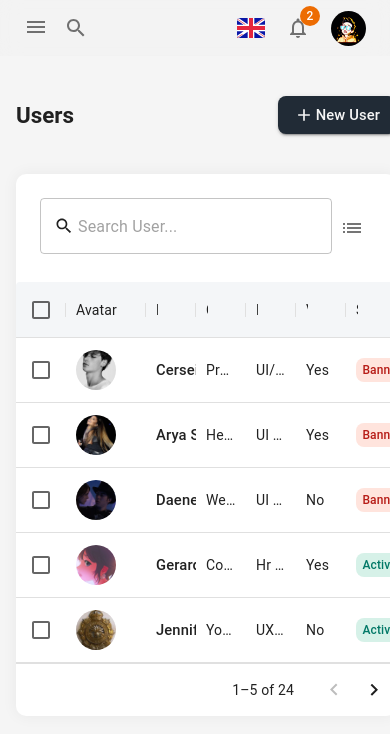
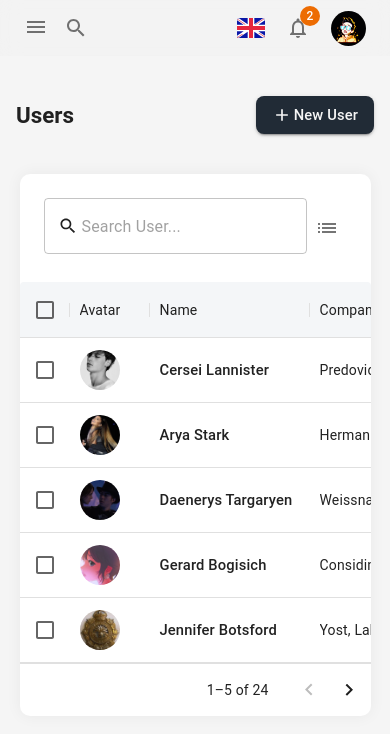
Before and after one commit to HTLA380/React-Dashboard, a React app: page /user in a window 390 px wide. Shown: the top 734 px of the page. Built offline with nearby package versions, Linux system fonts and the light colour scheme; the HTML template or start-up script is replaced by a standard one.

Commit message:
making user table responsive

```diff
--- a/src/components/Styles.tsx
+++ b/src/components/Styles.tsx
@@ -1,4 +1,4 @@
-import { Card, Typography, styled } from "@mui/material";
+import { Card, styled } from "@mui/material";
 
 export const StyledCard = styled(Card)({
   padding: 0,
--- a/src/pages/user/User.tsx
+++ b/src/pages/user/User.tsx
@@ -1,7 +1,6 @@
 import { Add } from "@mui/icons-material";
 import { Button, Container, Stack, Typography } from "@mui/material";
 import React from "react";
-import { StyledCard } from "../../components/Styles";
 import UserTable from "./UserTable";
 
 const User: React.FC = () => {
@@ -38,9 +37,7 @@ const User: React.FC = () => {
         </Button>
       </Stack>
 
-      <StyledCard>
-        <UserTable />
-      </StyledCard>
+      <UserTable />
     </Container>
   );
 };
--- a/src/pages/user/UserTable.tsx
+++ b/src/pages/user/UserTable.tsx
@@ -1,24 +1,11 @@
 import React from "react";
-import Box from "@mui/material/Box";
 import { DataGrid, GridToolbarQuickFilter } from "@mui/x-data-grid";
-import { Checkbox, IconButton, Toolbar, styled } from "@mui/material";
+import { Checkbox, IconButton, Toolbar } from "@mui/material";
 import { columns, rows } from "./userTableData";
 import { List } from "@mui/icons-material";
+import { StyledCard } from "../../components/Styles";
 
-const StyledDataGrid = styled(DataGrid)({
-  "&.MuiDataGrid-root": {
-    border: "none",
-  },
-  "& .MuiDataGrid-columnHeader": {
-    backgroundColor: "#f4f6f8",
-    overflow: "hidden",
-  },
-  "& .MuiDataGrid-columnHeaderTitle": {
-    fontWeight: "normal",
-  },
-});
-
-function QuickSearchToolbar() {
+const QuickSearchToolbar: React.FC = () => {
   return (
     <Toolbar sx={{ padding: 3, justifyContent: "space-between" }}>
       <GridToolbarQuickFilter variant="outlined" placeholder="Search User..." />
@@ -28,21 +15,21 @@ function QuickSearchToolbar() {
       </IconButton>
     </Toolbar>
   );
-}
+};
 
 const UserTable: React.FC = () => {
   return (
-    <Box sx={{ width: "100%", minHeight: 434 }}>
-      <StyledDataGrid
+    <StyledCard sx={{ width: { xs: "90vw", lg: "100%" }, marginX: "auto" }}>
+      <DataGrid
         checkboxSelection
         disableColumnMenu
         disableRowSelectionOnClick
         disableColumnSelector
         disableDensitySelector
         disableColumnFilter
-        rowHeight={65}
         columns={columns}
         rows={rows}
+        rowHeight={65}
         initialState={{
           pagination: { paginationModel: { pageSize: 5 } },
           sorting: {
@@ -62,8 +49,22 @@ const UserTable: React.FC = () => {
             csvOptions: { disableToolbarButton: true },
           },
         }}
+        sx={{
+          "&.MuiDataGrid-root": {
+            border: "none",
+            minHeight: 540,
+          },
+          "& .MuiDataGrid-columnHeader": {
+            backgroundColor: "#f4f6f8",
+            overflow: "hidden",
+          },
+          "& .MuiDataGrid-columnHeaderTitle": {
+            fontWeight: "normal",
+          },
+          "& .MuiDataGrid-main": {},
+        }}
       />
-    </Box>
+    </StyledCard>
   );
 };
 
--- a/src/pages/user/userTableData.tsx
+++ b/src/pages/user/userTableData.tsx
@@ -45,6 +45,7 @@ export const columns: GridColDef[] = [
   {
     field: "username",
     headerName: "Name",
+    minWidth: 160,
     flex: 1,
     renderCell: (params) => {
       return <Typography fontWeight={"semi-bold"}>{params.value}</Typography>;
@@ -53,18 +54,20 @@ export const columns: GridColDef[] = [
   {
     field: "company",
     headerName: "Company",
+    minWidth: 180,
     flex: 1,
   },
-  { field: "role", headerName: "Role", flex: 1 },
+  { field: "role", headerName: "Role", minWidth: 160, flex: 1 },
   {
     field: "verified",
     headerName: "Verified",
-    flex: 1,
+    minWidth: 100,
   },
   {
     field: "status",
     headerName: "Status",
     flex: 1,
+    minWidth: 100,
     renderCell: (params) => {
       return (
         <Box
```
